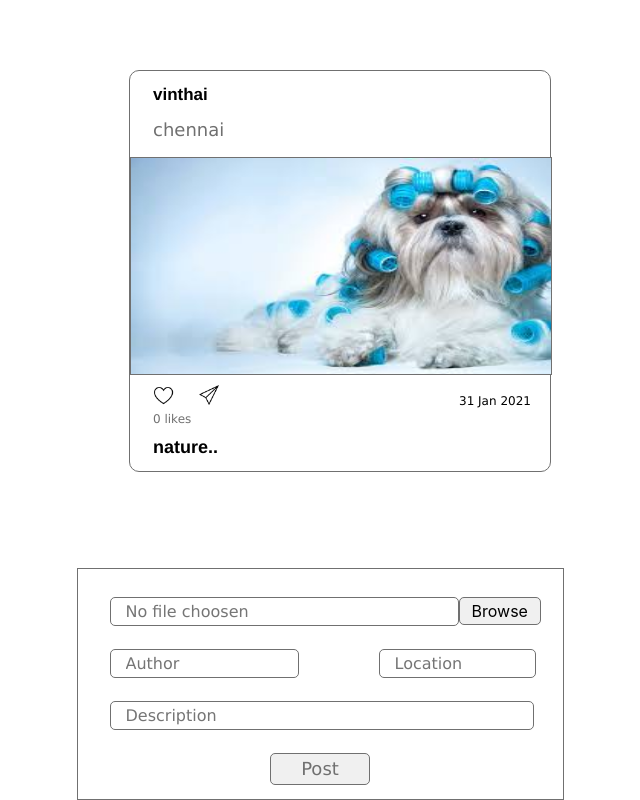
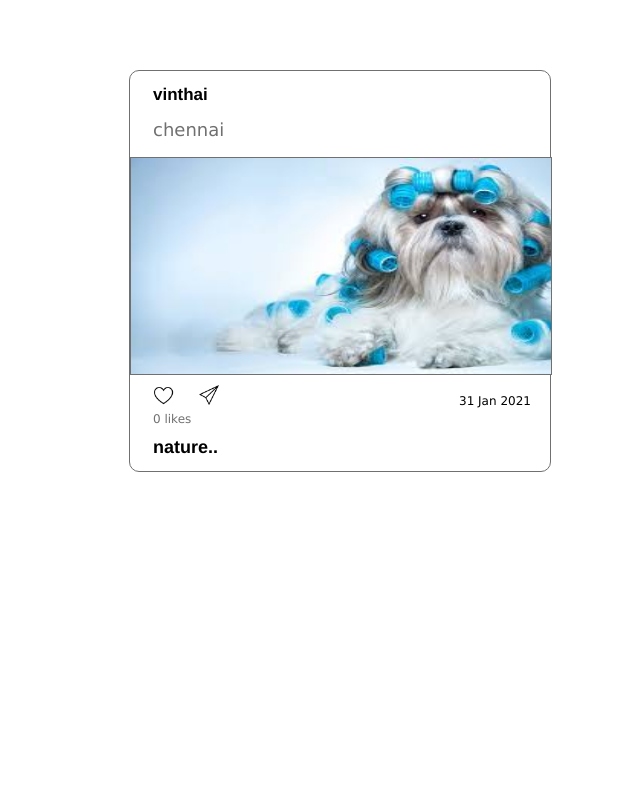
Before and after one commit to the-10x-academy/apprenticeship-team-b, a React (Create React App) app in the folder client/: page /posts in a window 1280 px wide. Shown: the part 2692-3492 px from the top of the page, without its empty margins (320-960 px from the left). After the commit the page ends 3180 px from the top, so only its background shows below. Built offline with nearby package versions, Linux system fonts and the light colour scheme.

Commit message:
added postlist and header

```diff
--- a/client/src/Postlist.js
+++ b/client/src/Postlist.js
@@ -7,7 +7,6 @@ function Postlist(){
         <div>
             <Header />
             <LandingPage />
-            <Upload />
         </div>
     );
 }
```
